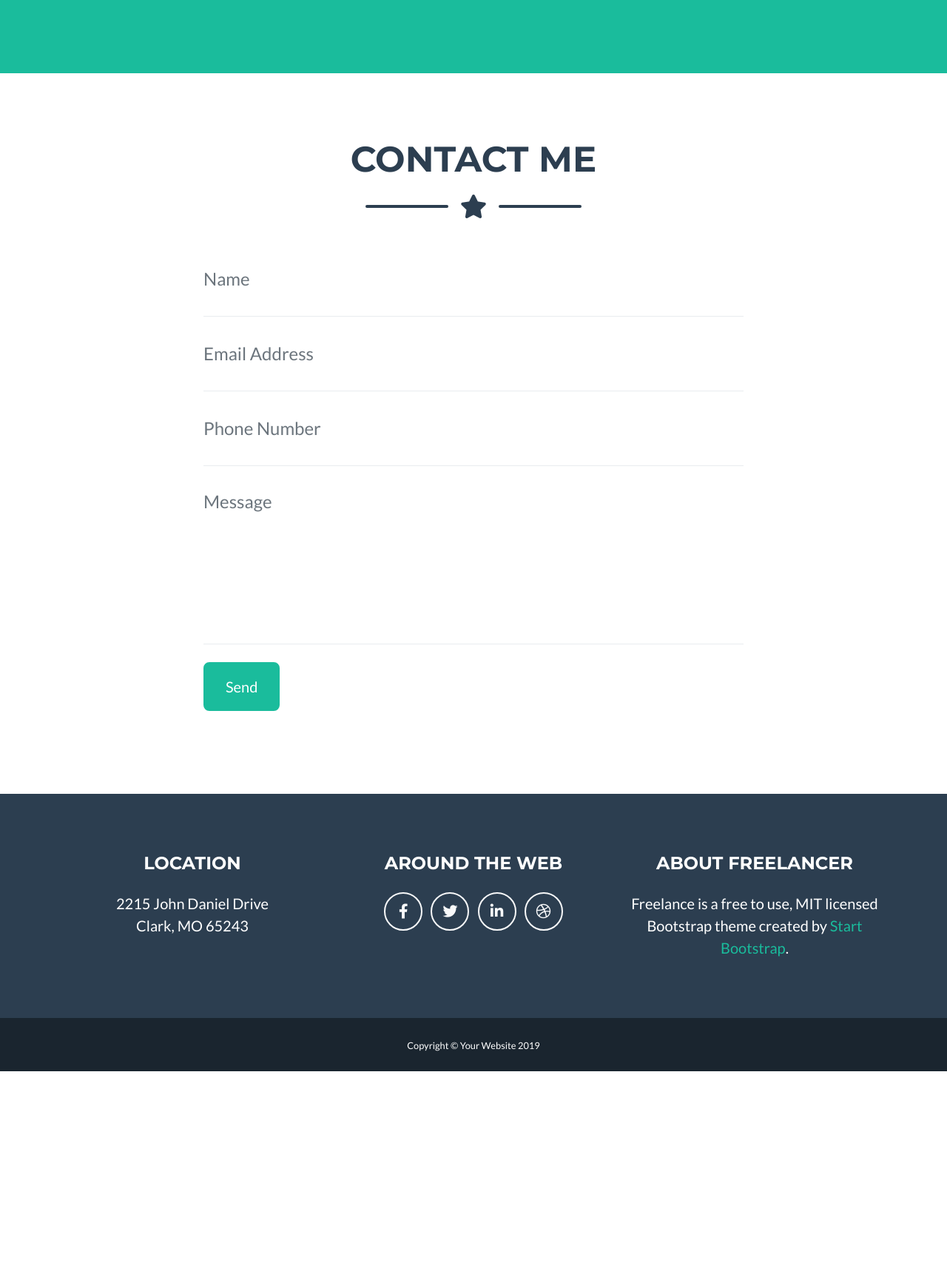
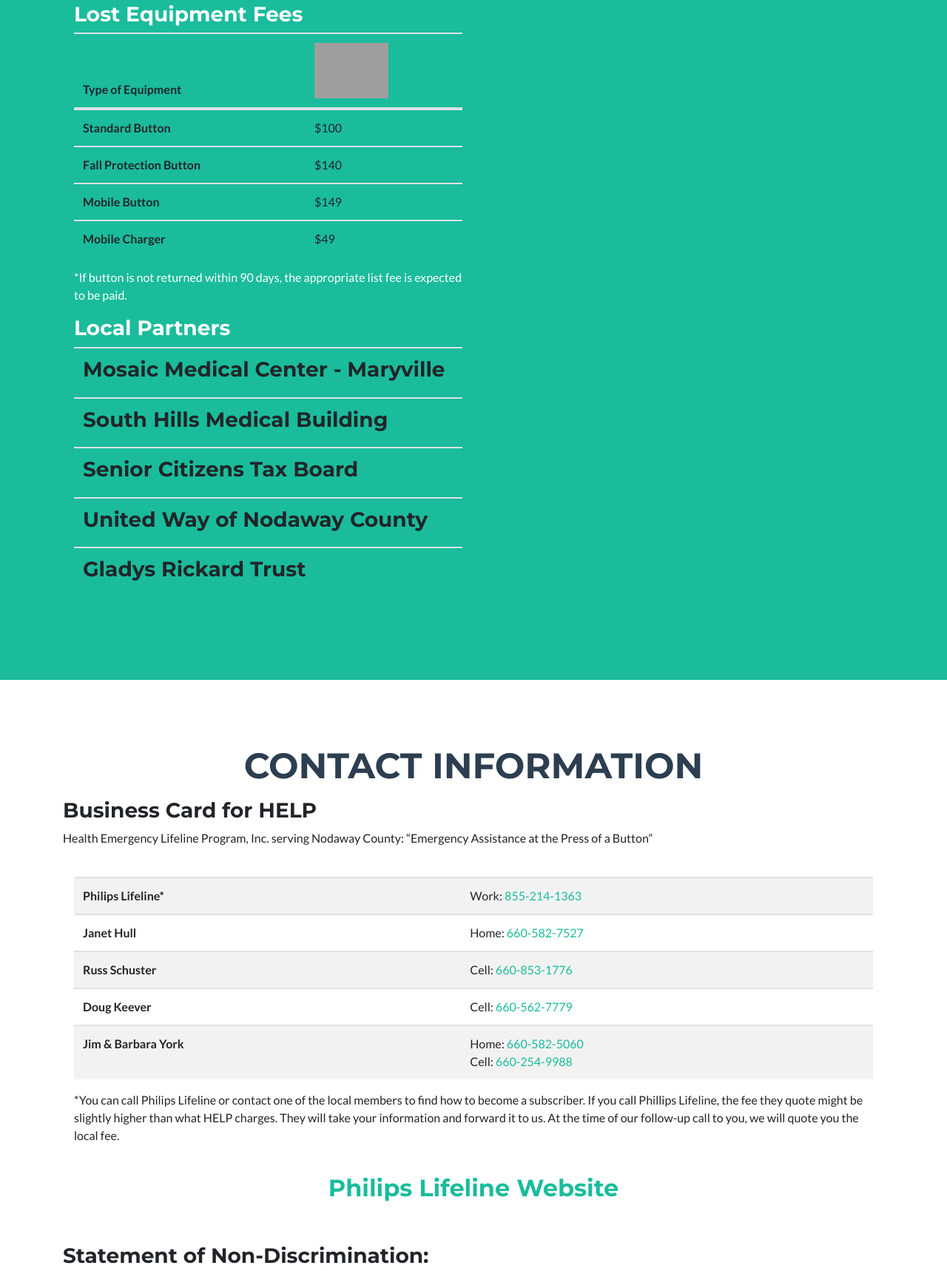
Before and after one commit to Chinmayi98/help-app, a website with bundled scripts: page startbootstrap-freelancer-gh-pages/index.html in a window 1280 px wide. Shown: the part 3053-4771 px from the top of the page at 74% size. Before the commit the page ends 4501 px from the top, so only its background shows below. Built offline with nearby package versions, Linux system fonts and the light colour scheme; grey boxes are pictures that could not be loaded; files whose address does not match are found by name.

Commit message:
Almost done (added content, tables, images) !

```diff
--- a/startbootstrap-freelancer-gh-pages/index.html
+++ b/startbootstrap-freelancer-gh-pages/index.html
@@ -233,10 +233,10 @@
               <tr>
                   <th scope="col"></th>
                   <th scope="col"><img src="https://raw.githubusercontent.com/Chinmayi98/help-app/master/6900%20Communicator.jpg" alt="6900" style="width:100px;height:100px;"></th>
-                  <th scope="col"><img src="images/6900 Communicator.jpg" alt="7000" style="width:100px;height:100px;"></th>
-                  <th scope="col"><img src="images/7000 Communicator and Standard Button.jpg" alt="7000" style="width:100px;height:100px;"></th>
-                  <th scope="col"><img src="images/7000 Communicator and Autoalert Button.jpg" alt="7000" style="width:100px;height:100px;"></th>
-                  <th scope="col"><img src="images/Communicators and Buttons.jpg" alt="7000" style="width:100px;height:100px;"></th>
+                  <th scope="col"><img src="https://raw.githubusercontent.com/Chinmayi98/help-app/master/6900%20Communicator.jpg" alt="7000" style="width:100px;height:100px;"></th>
+                  <th scope="col"><img src="https://raw.githubusercontent.com/Chinmayi98/help-app/master/7000%20Communicator%20and%20Standard%20Button.jpg" alt="7000" style="width:100px;height:100px;"></th>
+                  <th scope="col"><img src="https://raw.githubusercontent.com/Chinmayi98/help-app/master/7000%20Communicator%20and%20Autoalert%20Button.jpg" alt="7000" style="width:100px;height:100px;"></th>
+                  <th scope="col"><img src="https://github.com/Chinmayi98/help-app/blob/master/Communicators%20and%20Buttons.jpg?raw=true" alt="7000" style="width:100px;height:100px;"></th>
                   <th scope="col"><img src="https://raw.githubusercontent.com/Chinmayi98/help-app/master/Gosafe%20Button.jpg" alt="7000" style="width:100px;height:100px;"></th>
               </tr>
           </thead>
@@ -297,6 +297,72 @@
               </tr>
           </tbody>
       </table>
+
+      <div class="col-sm-6">
+          <h3>Lost Equipment Fees</h3>
+          <table class="table">
+              <thead>
+                  <tr>
+                      <th scope="col">Type of Equipment</th>
+                      <th scope="col"><img src="https://github.com/Chinmayi98/help-app/blob/master/Family%20of%20Buttons.jpg?raw=true" alt="7000" style="width:100px;height:px;"></th>
+                  </tr>
+              </thead>
+              <tbody>
+                  <tr>
+                      <th scope="row">Standard Button</th>
+                      <td>$100</td>
+                  </tr>
+                  <tr>
+                      <th scope="row">Fall Protection Button</th>
+                      <td>$140</td>
+                  </tr>
+                  <tr>
+                      <th scope="row">Mobile Button</th>
+                      <td>$149</td>
+                  </tr>
+                  <tr>
+                      <th scope="row">Mobile Charger</th>
+                      <td>$49</td>
+                  </tr>
+              </tbody>
+          </table>
+          <p class="disclaimer">*If button is not returned within 90 days, the appropriate list fee is expected to be paid.</p>
+      </div>
+
+      <div class="col-sm-6">
+          <h3>Local Partners</h3>
+          <table class="table">
+              <!-- <thead>
+                  <tr>
+                      <th scope="col"></th>
+                  </tr>
+              </thead> -->
+              <tbody>
+                  <tr>
+                      <td>
+                          <h3>Mosaic Medical Center - Maryville </h3></td></tr> <tr>
+                      <td scope="row">
+                          <h3>South Hills Medical Building</h3>
+                      </td>
+                  </tr>
+                  <tr>
+                      <td scope="row">
+                          <h3>Senior Citizens Tax Board</h3>
+                      </td>
+                  </tr>
+                  <tr>
+                      <td scope="row">
+                          <h3>United Way of Nodaway County</h3>
+                      </td>
+                  </tr>
+                  <tr>
+                      <td scope="row">
+                          <h3>Gladys Rickard Trust</h3>
+                      </td>
+                  </tr>
+              </tbody>
+          </table>
+      </div>
       <!-- About Section Content
       <div class="row">
         <div class="col-lg-4 ml-auto">
@@ -323,8 +389,65 @@
     <div class="container">
 
       <!-- Contact Section Heading -->
-      <h2 class="page-section-heading text-center text-uppercase text-secondary mb-0">Contact Me</h2>
+      <h2 class="page-section-heading text-center text-uppercase text-secondary mb-0">Contact Information</h2>
+      <br>
+      <h3>Business Card for HELP</h3>
+      <p>Health Emergency Lifeline Program, Inc. serving Nodaway County:
+          “Emergency Assistance at the Press of a Button”
+          </p>
+      <section class="col-md-12" id="contact">
 
+
+          <table class="table table-striped table-hover">
+              <tbody><tr>
+                  <td><b>Philips Lifeline*</b></td>
+                  <td>Work: <a href="tel:855-214-1363">855-214-1363</a></td>
+              </tr>
+
+              <tr>
+                  <td><b>Janet Hull</b></td>
+                  <td>Home: <a href="tel:660-582-7527">660-582-7527</a></td>
+              </tr>
+
+              <tr>
+                  <td><b>Russ Schuster</b></td>
+                  <td>Cell: <a href="tel:660-853-1776">660-853-1776</a></td>
+              </tr>
+
+              <tr>
+                  <td><b>Doug Keever</b></td>
+                  <td>Cell: <a href="tel:660-562-7779">660-562-7779</a></td>
+              </tr>
+              <tr>
+                  <td><b>Jim &amp; Barbara York</b>&nbsp;&nbsp;</td>
+                  <td>Home: <a href="tel:660-582-5060">660-582-5060</a><br>
+                    Cell: <a href="tel:660-254-9988">660-254-9988</a></td>
+                  </a>&nbsp;&nbsp;</td>
+
+
+
+          </tbody></table>
+
+          <p class="disclaimer">*You can call Philips Lifeline or contact one of the local members to find
+              how to become a
+              subscriber. If you call Phillips Lifeline, the fee they quote might be slightly higher
+              than
+              what HELP charges. They will take your information and forward it to us. At the time of our
+              follow-up call to you, we will quote you the local fee.
+          </p>
+
+          <br>
+
+          <center><h2><a href="http://www.lifelinesys.com/content/lifeline-products/lifeline-caregiver">Philips
+            Lifeline Website </a></center></h2>
+          <br>
+      </section>
+      <br>
+      <h3>Statement of Non-Discrimination:</h3>
+      <p>The Health Emergency Lifeline Program does not discriminate on the basis of race, color, creed, religion,
+         national origin, sex, age, or handicap in its program.  Any person having inquiries concerning Health
+         Emergency Lifeline Program’s compliance is directed to contact the HELP President, Harold ‘Bud’ VanSickle,
+          Maryville, Missouri 64468, (660) 582-8261.</p>
       <!-- Icon Divider -->
       <div class="divider-custom">
         <div class="divider-custom-line"></div>
@@ -334,50 +457,7 @@
         <div class="divider-custom-line"></div>
       </div>
 
-      <!-- Contact Section Form -->
-      <div class="row">
-        <div class="col-lg-8 mx-auto">
-          <!-- To configure the contact form email address, go to mail/contact_me.php and update the email address in the PHP file on line 19. -->
-          <form name="sentMessage" id="contactForm" novalidate="novalidate">
-            <div class="control-group">
-              <div class="form-group floating-label-form-group controls mb-0 pb-2">
-                <label>Name</label>
-                <input class="form-control" id="name" type="text" placeholder="Name" required="required" data-validation-required-message="Please enter your name.">
-                <p class="help-block text-danger"></p>
-              </div>
-            </div>
-            <div class="control-group">
-              <div class="form-group floating-label-form-group controls mb-0 pb-2">
-                <label>Email Address</label>
-                <input class="form-control" id="email" type="email" placeholder="Email Address" required="required" data-validation-required-message="Please enter your email address.">
-                <p class="help-block text-danger"></p>
-              </div>
-            </div>
-            <div class="control-group">
-              <div class="form-group floating-label-form-group controls mb-0 pb-2">
-                <label>Phone Number</label>
-                <input class="form-control" id="phone" type="tel" placeholder="Phone Number" required="required" data-validation-required-message="Please enter your phone number.">
-                <p class="help-block text-danger"></p>
-              </div>
-            </div>
-            <div class="control-group">
-              <div class="form-group floating-label-form-group controls mb-0 pb-2">
-                <label>Message</label>
-                <textarea class="form-control" id="message" rows="5" placeholder="Message" required="required" data-validation-required-message="Please enter a message."></textarea>
-                <p class="help-block text-danger"></p>
-              </div>
-            </div>
-            <br>
-            <div id="success"></div>
-            <div class="form-group">
-              <button type="submit" class="btn btn-primary btn-xl" id="sendMessageButton">Send</button>
-            </div>
-          </form>
-        </div>
-      </div>
 
-    </div>
-  </section>
 
   <!-- Footer -->
   <footer class="footer text-center">
```
